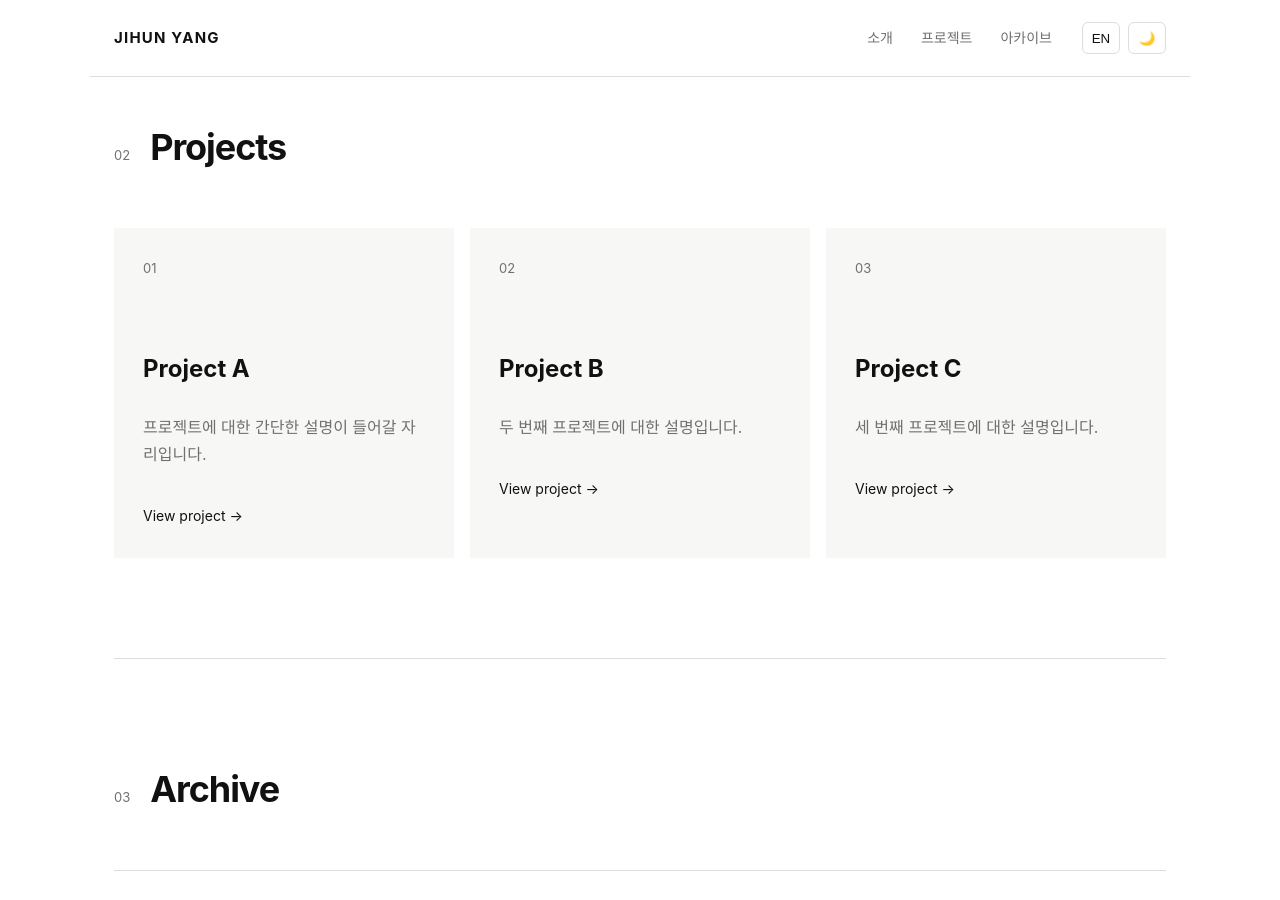
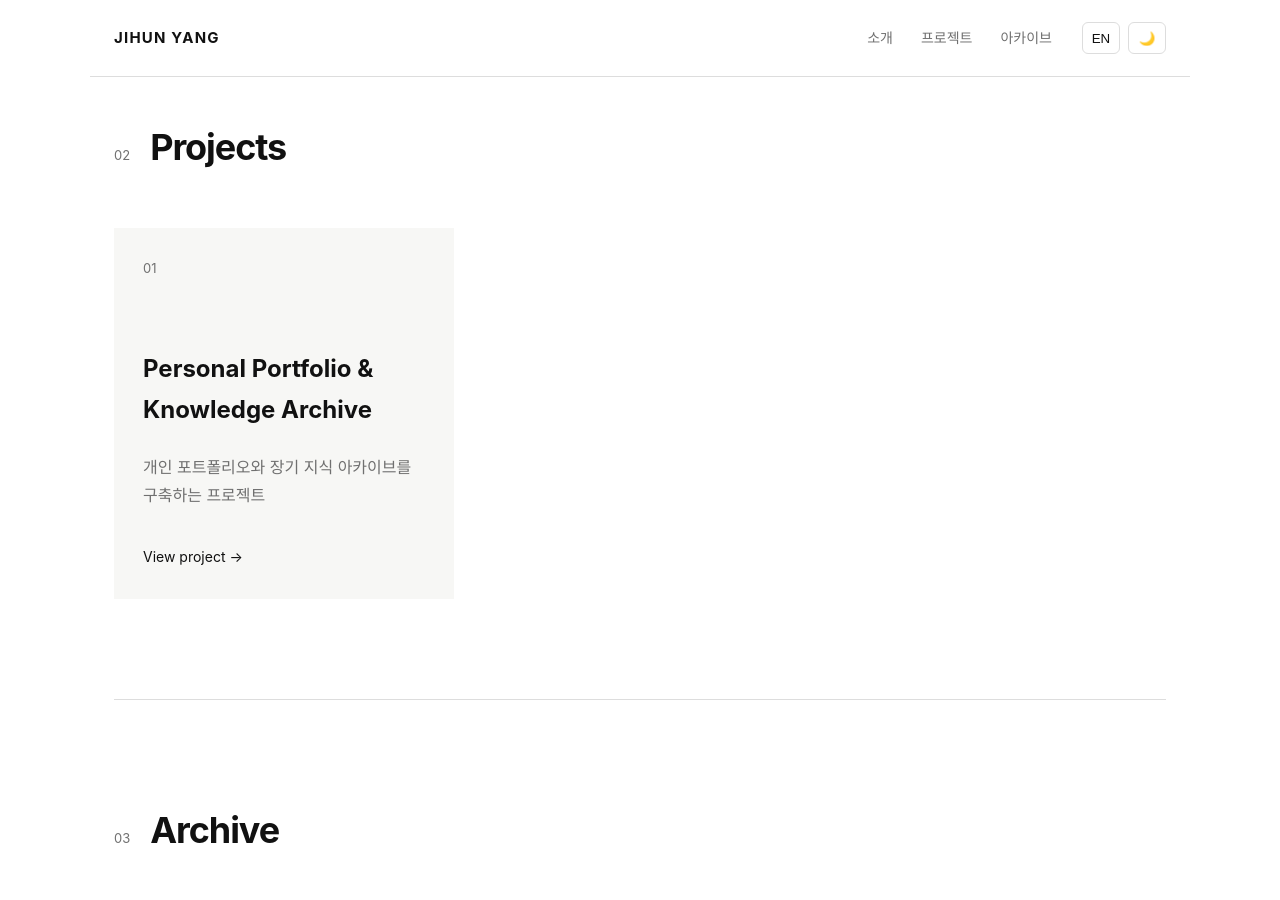
Before and after one commit to JihunYangKR/JihunYangKR.github.io, a Jekyll site: the page built from index.html, in a window 1280 px wide and 900 px high, scrolled down 1135 px. Built offline with Jekyll 4.4.1, drawn with Linux system fonts in a browser that asks for light colours.

Commit message:
Update index.html

```diff
--- a/index.html
+++ b/index.html
@@ -161,79 +161,31 @@ layout: null
 
             <div class="project-grid">
 
+                {% for project in site.projects %}
+
                     <article class="project-card">
 
                         <div class="project-number">
-                        01
+                            {{ forloop.index | prepend: "0" }}
                         </div>
 
-                    <h3
-                        data-ko="Project A"
-                        data-en="Project A">
-                        Project A
+                        <h3>
+                            {{ project.title }}
                         </h3>
 
-                    <p
-                        data-ko="프로젝트에 대한 간단한 설명이 들어갈 자리입니다."
-                        data-en="A short description of the project goes here.">
-                        프로젝트에 대한 간단한 설명이 들어갈 자리입니다.
+                        <p>
+                            {{ project.description }}
                         </p>
 
                         <a
-                        href="projects/project-a.html"
+                            href="{{ project.url | relative_url }}"
                             class="project-link">
                             View project →
                         </a>
 
                     </article>
 
-                <article class="project-card">
-
-                    <div class="project-number">
-                        02
-                    </div>
-
-                    <h3
-                        data-ko="Project B"
-                        data-en="Project B">
-                        Project B
-                    </h3>
-
-                    <p
-                        data-ko="두 번째 프로젝트에 대한 설명입니다."
-                        data-en="A description of the second project.">
-                        두 번째 프로젝트에 대한 설명입니다.
-                    </p>
-
-                    <span class="project-link">
-                        View project →
-                    </span>
-
-                </article>
-
-                <article class="project-card">
-
-                    <div class="project-number">
-                        03
-                    </div>
-
-                    <h3
-                        data-ko="Project C"
-                        data-en="Project C">
-                        Project C
-                    </h3>
-
-                    <p
-                        data-ko="세 번째 프로젝트에 대한 설명입니다."
-                        data-en="A description of the third project.">
-                        세 번째 프로젝트에 대한 설명입니다.
-                    </p>
-
-                    <span class="project-link">
-                        View project →
-                    </span>
-
-                </article>
+                {% endfor %}
 
             </div>
 
```
Lines whose indentation alone changed are shown as unchanged.
